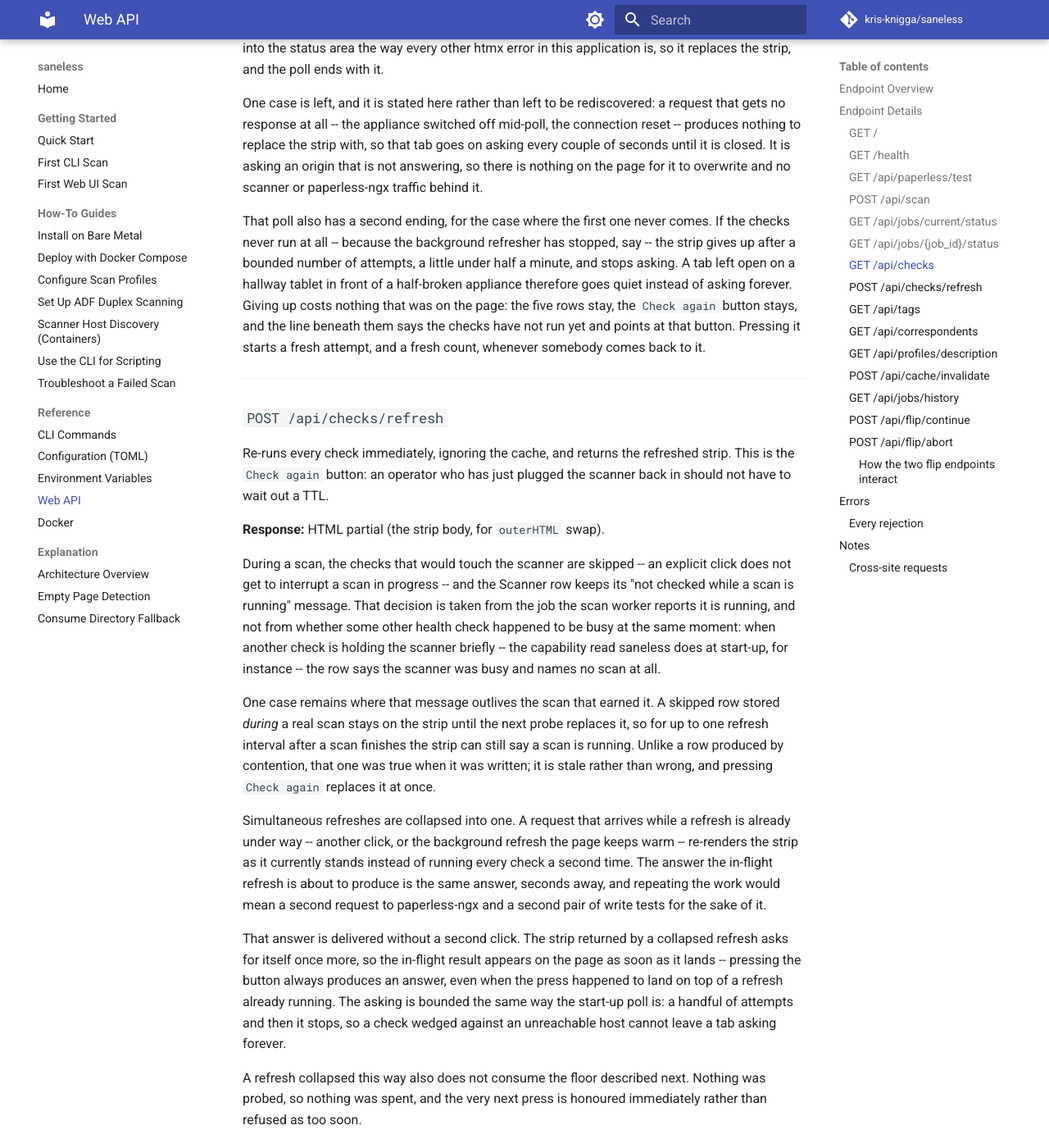
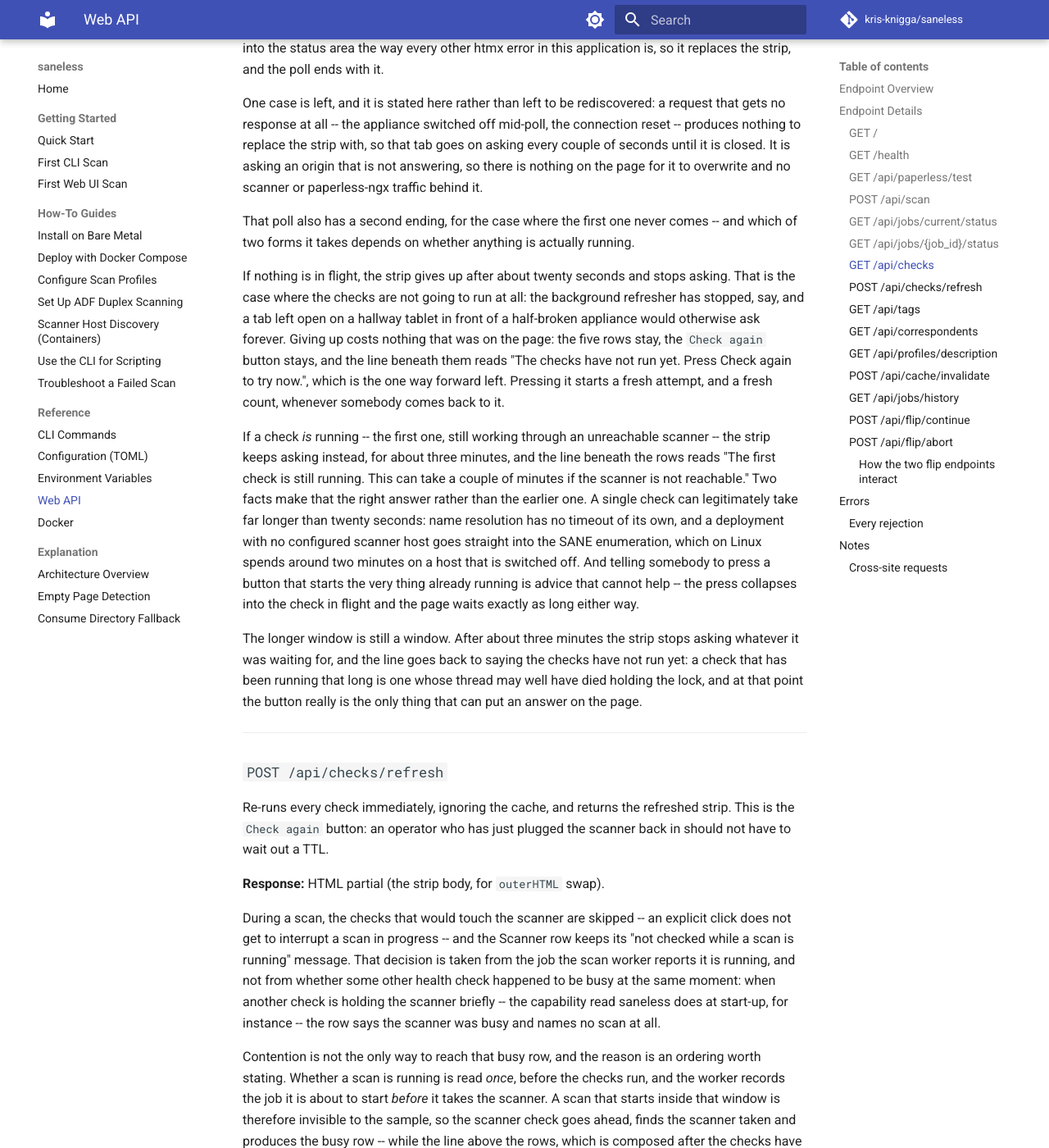
Before and after one commit to kdknigga/saneless, an MkDocs documentation site: the page built from docs/reference/web-api.md, in a window 1280 px wide and 1400 px high, scrolled down 5017 px. Shown: the whole window at 82% size. Built offline with MkDocs 1.6.1 and Material for MkDocs 9.7.7, drawn with Linux system fonts in a browser that asks for light colours; comment, search, counter and statistics services are not loaded; some of the changed text lies outside the part shown.

Commit message:
docs(30-35): describe both poll endings and admit the busy-row race
- GET /api/checks: the give-up paragraph now names two endings and gives
  both bounds in seconds rather than attempt counts -- about twenty
  seconds with nothing in flight, about three minutes while a check is
  demonstrably running -- quotes the line each one prints, and says why
  the button is withheld in the second case and returned in the third
- POST /api/checks/refresh: the busy row no longer reads as though
  contention were its only cause.  Whether a scan is running is sampled
  once, before the checks run, and the worker records the job before it
  takes the scanner, so a scan starting in that window produces the busy
  row under a "paused during scan" line.  Neither is false -- nothing
  was checked either way -- and the next refresh replaces it (R3-IN-06)
- the collapsed-refresh paragraph's "a handful of attempts" is replaced
  by the same pair of bounds

No code change.

Co-Authored-By: Claude Opus 5 (1M context) <noreply@anthropic.com>
Claude-Session: https://claude.ai/code/session_01GNVcwqdLVzM1otZuRnrRZx

```diff
--- a/docs/reference/web-api.md
+++ b/docs/reference/web-api.md
@@ -138,7 +138,13 @@ A poll whose request fails ends too, and there are two ways it does. An attempt
 
 One case is left, and it is stated here rather than left to be rediscovered: a request that gets no response at all -- the appliance switched off mid-poll, the connection reset -- produces nothing to replace the strip with, so that tab goes on asking every couple of seconds until it is closed. It is asking an origin that is not answering, so there is nothing on the page for it to overwrite and no scanner or paperless-ngx traffic behind it.
 
-That poll also has a second ending, for the case where the first one never comes. If the checks never run at all -- because the background refresher has stopped, say -- the strip gives up after a bounded number of attempts, a little under half a minute, and stops asking. A tab left open on a hallway tablet in front of a half-broken appliance therefore goes quiet instead of asking forever. Giving up costs nothing that was on the page: the five rows stay, the `Check again` button stays, and the line beneath them says the checks have not run yet and points at that button. Pressing it starts a fresh attempt, and a fresh count, whenever somebody comes back to it.
+That poll also has a second ending, for the case where the first one never comes -- and which of two forms it takes depends on whether anything is actually running.
+
+If nothing is in flight, the strip gives up after about twenty seconds and stops asking. That is the case where the checks are not going to run at all: the background refresher has stopped, say, and a tab left open on a hallway tablet in front of a half-broken appliance would otherwise ask forever. Giving up costs nothing that was on the page: the five rows stay, the `Check again` button stays, and the line beneath them reads "The checks have not run yet. Press Check again to try now.", which is the one way forward left. Pressing it starts a fresh attempt, and a fresh count, whenever somebody comes back to it.
+
+If a check *is* running -- the first one, still working through an unreachable scanner -- the strip keeps asking instead, for about three minutes, and the line beneath the rows reads "The first check is still running. This can take a couple of minutes if the scanner is not reachable." Two facts make that the right answer rather than the earlier one. A single check can legitimately take far longer than twenty seconds: name resolution has no timeout of its own, and a deployment with no configured scanner host goes straight into the SANE enumeration, which on Linux spends around two minutes on a host that is switched off. And telling somebody to press a button that starts the very thing already running is advice that cannot help -- the press collapses into the check in flight and the page waits exactly as long either way.
+
+The longer window is still a window. After about three minutes the strip stops asking whatever it was waiting for, and the line goes back to saying the checks have not run yet: a check that has been running that long is one whose thread may well have died holding the lock, and at that point the button really is the only thing that can put an answer on the page.
 
 ---
 
@@ -150,11 +156,13 @@ Re-runs every check immediately, ignoring the cache, and returns the refreshed s
 
 During a scan, the checks that would touch the scanner are skipped -- an explicit click does not get to interrupt a scan in progress -- and the Scanner row keeps its "not checked while a scan is running" message. That decision is taken from the job the scan worker reports it is running, and not from whether some other health check happened to be busy at the same moment: when another check is holding the scanner briefly -- the capability read saneless does at start-up, for instance -- the row says the scanner was busy and names no scan at all.
 
+Contention is not the only way to reach that busy row, and the reason is an ordering worth stating. Whether a scan is running is read *once*, before the checks run, and the worker records the job it is about to start *before* it takes the scanner. A scan that starts inside that window is therefore invisible to the sample, so the scanner check goes ahead, finds the scanner taken and produces the busy row -- while the line above the rows, which is composed after the checks have finished, has since seen the job and says the strip is paused during a scan. The two are not contradictory: nothing was checked either way, which is exactly what both of them say. The next refresh replaces the row with the ordinary paused one.
+
 One case remains where that message outlives the scan that earned it. A skipped row stored *during* a real scan stays on the strip until the next probe replaces it, so for up to one refresh interval after a scan finishes the strip can still say a scan is running. Unlike a row produced by contention, that one was true when it was written; it is stale rather than wrong, and pressing `Check again` replaces it at once.
 
 Simultaneous refreshes are collapsed into one. A request that arrives while a refresh is already under way -- another click, or the background refresh the page keeps warm -- re-renders the strip as it currently stands instead of running every check a second time. The answer the in-flight refresh is about to produce is the same answer, seconds away, and repeating the work would mean a second request to paperless-ngx and a second pair of write tests for the sake of it.
 
-That answer is delivered without a second click. The strip returned by a collapsed refresh asks for itself once more, so the in-flight result appears on the page as soon as it lands -- pressing the button always produces an answer, even when the press happened to land on top of a refresh already running. The asking is bounded the same way the start-up poll is: a handful of attempts and then it stops, so a check wedged against an unreachable host cannot leave a tab asking forever.
+That answer is delivered without a second click. The strip returned by a collapsed refresh asks for itself once more, so the in-flight result appears on the page as soon as it lands -- pressing the button always produces an answer, even when the press happened to land on top of a refresh already running. The asking is bounded the same way the start-up poll is, and by the same pair of bounds: while the refresh it is waiting for is still running the strip keeps asking for about three minutes, and once nothing is running it stops within about twenty seconds. So a check wedged against an unreachable host cannot leave a tab asking forever.
 
 A refresh collapsed this way also does not consume the floor described next. Nothing was probed, so nothing was spent, and the very next press is honoured immediately rather than refused as too soon.
 
```
